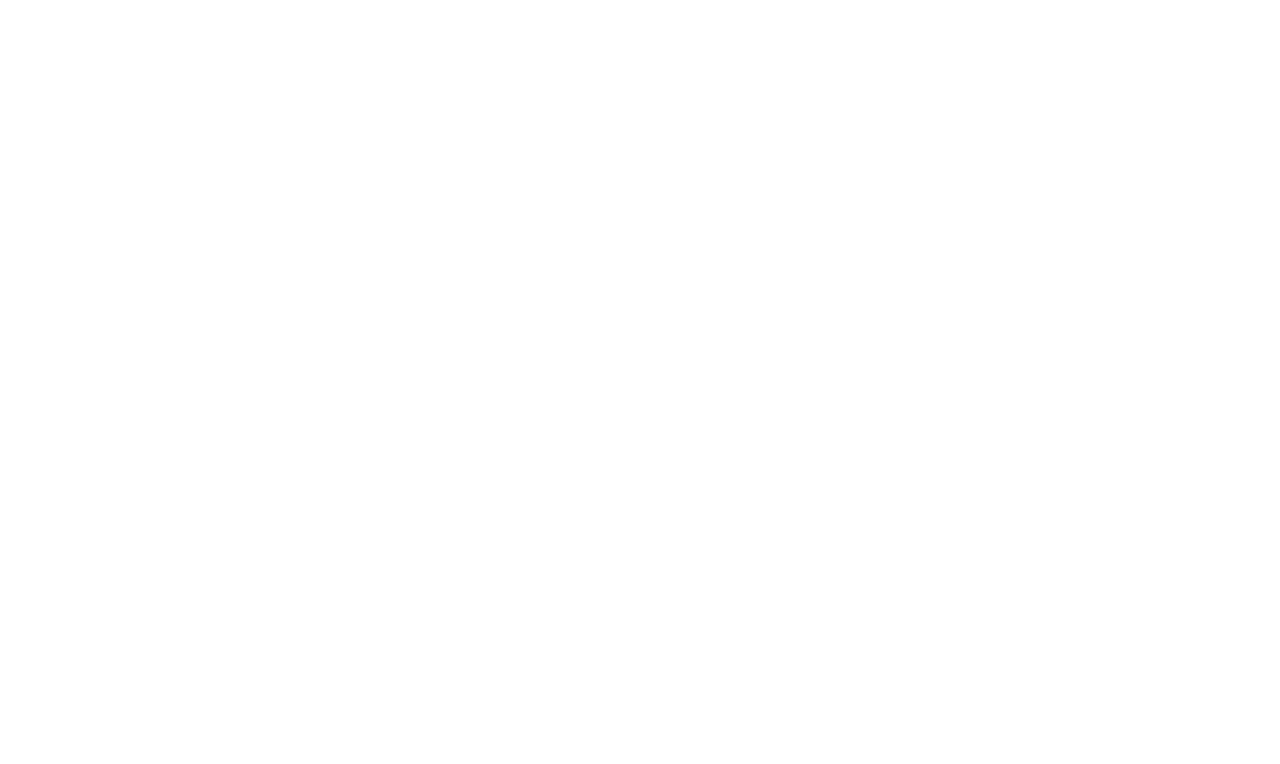
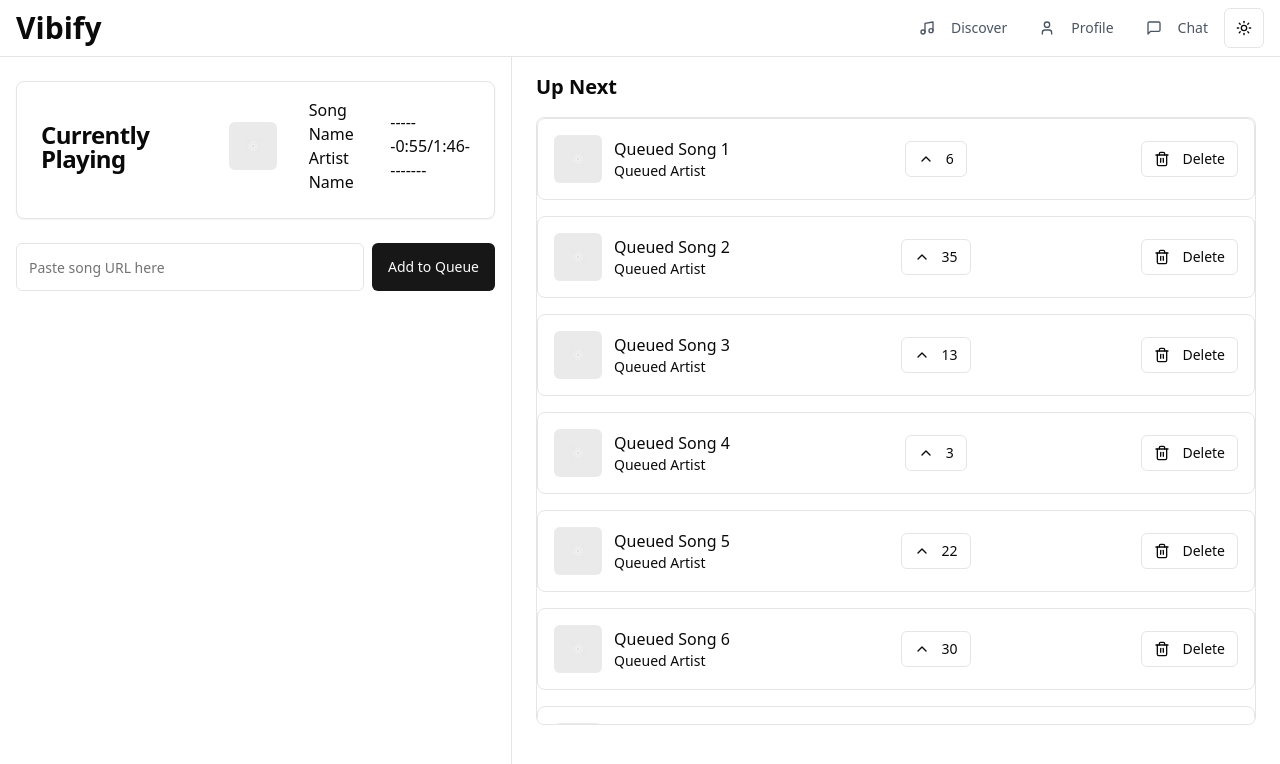
Before and after one commit to Ultimate-conscious/vibify, a React (Vite) app in the folder frontend/: page /admin-room/1 in a window 1280 px wide. Before the commit this address had no page. Shown: the top 764 px of the page. Built offline with nearby package versions, Linux system fonts and the light colour scheme.

Commit message:
admin music page half implementation

```diff
--- a/frontend/src/App.tsx
+++ b/frontend/src/App.tsx
@@ -3,7 +3,7 @@
 import { MusicPage } from "./pages/Room"
 import { LandingPage } from "./pages/Landing"
 import { AdminDashboard } from "./pages/AdminDashboard"
-import AdminMusicPage from "./pages/AdminRoom"
+import AdminMusicPage from "./pages/AdminRoomPage"
 
 function App() {
   return (
@@ -13,7 +13,7 @@
           <Route path="/" element={<LandingPage/>} />
           <Route path="/room/:roomId" element={<MusicPage/>} />
           <Route path="/admin" element={<AdminDashboard/>} />
-          <Route path="/player" element={<AdminMusicPage/>} />
+          <Route path="/admin-room/:roomId" element={<AdminMusicPage/>} />
         </Routes>
       </BrowserRouter>
     </ThemeProvider>
--- a/frontend/src/components/dashboard/createRoom.tsx
+++ b/frontend/src/components/dashboard/createRoom.tsx
@@ -17,12 +17,14 @@
     const handleCreateRoom = (e: React.FormEvent) => {
         e.preventDefault()
         console.log('Room created:', roomName)
+        console.log("Playlist URL:", playlistUrl)
         //const roomId = socket.emit('create-room', { roomName });
         // socket.emit('create-room', { roomName })
         // socket.emit('add-song', { songUrl: playlistUrl })
         //navigate('/room/' + roomId)
+        setPlaylistUrl('')
         setRoomName('')
-
+        navigate('/player')
       }
 
 
--- /dev/null
+++ b/frontend/src/components/room/adminRoom.tsx
@@ -0,0 +1,79 @@
+import { MessageSquare, Music, User } from "lucide-react";
+import { Button } from "../ui/button";
+import { ModeToggle } from "../theme/mode-toggle";
+import CurrentSongCard from "./currentSongCard";
+import { Input } from "../ui/input";
+import SongQueue from "./songQueue";
+import { useEffect, useState } from "react";
+import { useParams } from "react-router-dom";
+
+
+const AdminRoomComponent = () => {
+
+    const [songUrl, setSongUrl] = useState('');
+  const pathParams = useParams();
+
+  useEffect(()=>{
+    console.log(pathParams.roomId);
+    // socket.emit("join-room", {roomId: pathParams.roomId})
+    // return ()=>{
+    //   socket.emit("leave-room", {roomId: pathParams.roomId})
+    // }
+  },[])
+
+  const handleSubmit = (e: React.FormEvent) => {
+    e.preventDefault()
+    // Logic to add song to queue would go here
+    //socket.emit('add-song', {songUrl})
+    console.log('Song URL submitted:', songUrl)
+    setSongUrl('')
+  }
+
+
+    return (
+        <div>
+            <div className='flex flex-col h-screen w-full bg-background text-foreground'>
+      <header className="flex w-full items-center justify-between px-4 p-2 bg-background border-b">
+        <h1 className="text-3xl font-bold">
+          Vibify
+        </h1>
+        <nav className="hidden md:block">
+          <Button variant="ghost" className="text-gray-600 hover:text-gray-900">
+            <Music className="mr-2 h-4 w-4" />
+            Discover
+          </Button>
+          <Button variant="ghost" className="text-gray-600 hover:text-gray-900">
+            <User className="mr-2 h-4 w-4" />
+            Profile
+          </Button>
+          <Button variant="ghost" className="text-gray-600 hover:text-gray-900">
+            <MessageSquare className="mr-2 h-4 w-4" />
+            Chat
+          </Button>
+          <ModeToggle/>
+        </nav>
+      </header>
+      <div className="flex md:flex-row flex-col h-full w-full">
+        <aside className="md:w-2/5 w-full p-4 pt-6 border-r">
+          <CurrentSongCard/>
+          <form onSubmit={handleSubmit} className="mt-6 flex space-x-2 w-full">
+            <Input
+              type="url"
+              placeholder="Paste song URL here"
+              value={songUrl}
+              onChange={(e) => setSongUrl(e.target.value)}
+              className="flex-1 h-12"
+            />
+            <Button type="submit" className="h-12">Add to Queue</Button>
+          </form>
+        </aside>
+        <main className='flex-1 h-full'>
+          <SongQueue role="admin"/>
+        </main>
+      </div>
+    </div>
+        </div>
+    )
+}
+
+export default AdminRoomComponent;
--- a/frontend/src/components/room/songQueue.tsx
+++ b/frontend/src/components/room/songQueue.tsx
@@ -1,12 +1,12 @@
 import { ScrollArea } from "@/components/ui/scroll-area"
-import { ChevronUp } from "lucide-react"
+import { ChevronUp, Trash2 } from "lucide-react"
 import { Button } from "@/components/ui/button"
 import { useEffect, useState } from "react";
 import { SongEntity } from "@/lib/types";
 
 
 
-const SongQueue = ()=>{
+const SongQueue = ({role}:{role?: string})=>{
     //Take the songlist as prop and put a upvote handler
     //Take the songlist as prop and put a upvote handler
     const [songList,setSongList] = useState<SongEntity[]>([]);
@@ -22,6 +22,16 @@
       //}
     },[])
 
+    const upvoteHandler = ()=>{
+      // socket.emit("upvote-song",{songId:1})
+      alert("Upvoted")
+    }
+
+    const deleteHandler = ()=>{
+      // socket.emit("delete-song",{songId:1})
+      alert("Song deleted")
+    }
+
     return (
         <>
           <h2 className="text-xl font-bold mx-6 my-4">Up Next</h2>
@@ -36,10 +46,16 @@
                       <p className="text-sm">Queued Artist</p>
                     </div>
                   </div>
-                  <Button variant="outline" size="sm" className="space-x-1">
+                  <Button onClick={upvoteHandler} variant="outline" size="sm" className="space-x-1 hover:cursor-pointer">
                     <ChevronUp className="h-4 w-4" />
                     <span>{Math.floor(Math.random() * 50)}</span>
                   </Button>
+                  {role === "admin" ?
+                  <Button onClick={deleteHandler} variant="outline" size="sm" className="space-x-1 hover:cursor-pointer">
+                    <Trash2 className="h-4 w-4" />
+                    <span>Delete</span>
+                  </Button> : null}
+
                 </div>
               ))}
             </div>
--- a/frontend/src/pages/AdminRoom.tsx
+++ /dev/null
@@ -1,12 +0,0 @@
-
-
-const AdminMusicPage = () => {
-
-    return (
-        <div>
-            <h1>Admin Music Page</h1>
-        </div>
-    )
-}
-
-export default AdminMusicPage
--- /dev/null
+++ b/frontend/src/pages/AdminRoomPage.tsx
@@ -0,0 +1,13 @@
+import AdminRoomComponent from "@/components/room/adminRoom"
+
+
+const AdminMusicPage = () => {
+
+    return (
+        <>
+            <AdminRoomComponent/>
+        </>
+    )
+}
+
+export default AdminMusicPage
```
